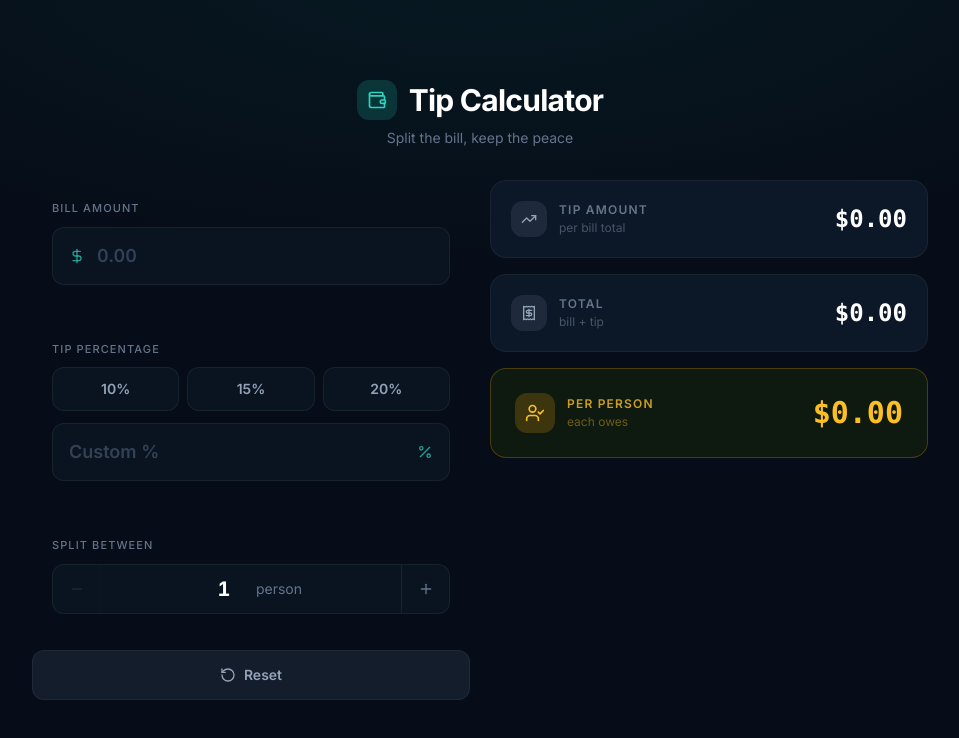
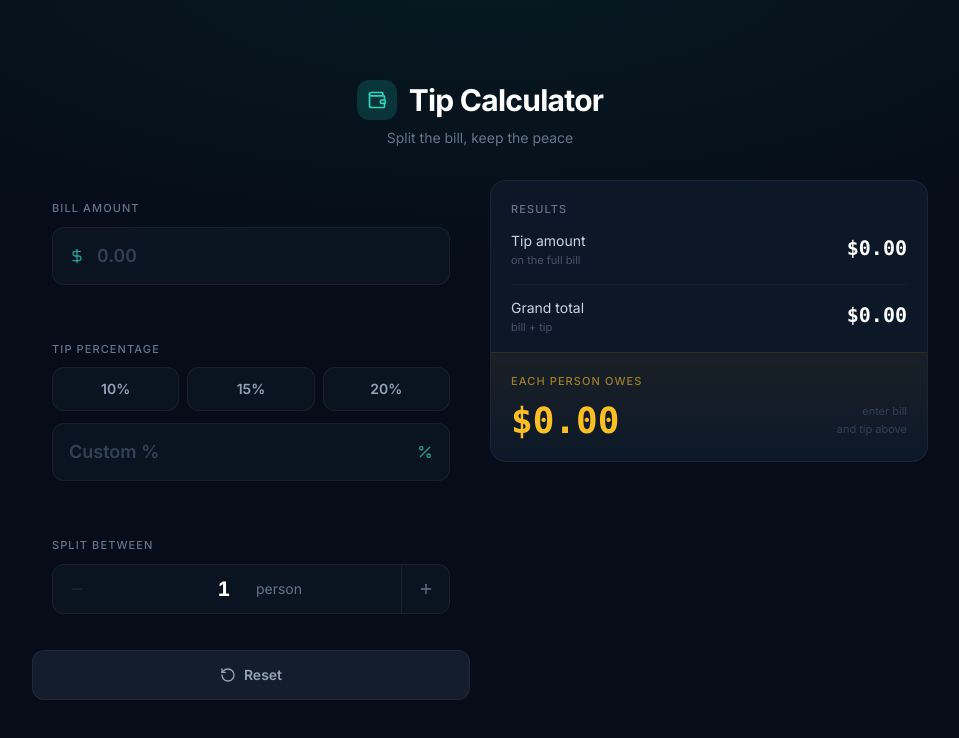
Before and after one commit to zain9008/Tip-Calculator, a Next.js app: page / in a window 1280 px wide. Shown: the top 738 px of the page, without its empty margins (160-1119 px from the left). Built offline with nearby package versions, Linux system fonts and the light colour scheme.

Commit message:
redesign: unify ResultPanel into single card with amber per-person section and math breakdown

```diff
--- a/components/ResultPanel.tsx
+++ b/components/ResultPanel.tsx
@@ -1,23 +1,28 @@
 "use client";
 
 import { AnimatePresence, motion } from "framer-motion";
-import { TrendingUp, Receipt, UserCheck } from "lucide-react";
 import { type CalculationResult, formatCurrency } from "@/lib/calculate";
 
 interface Props {
   result: CalculationResult | null;
 }
 
-function AnimatedValue({ value }: { value: string }) {
+function AnimatedValue({
+  value,
+  className,
+}: {
+  value: string;
+  className?: string;
+}) {
   return (
     <AnimatePresence mode="wait">
       <motion.span
         key={value}
-        initial={{ opacity: 0, y: 5 }}
+        initial={{ opacity: 0, y: 4 }}
         animate={{ opacity: 1, y: 0 }}
-        exit={{ opacity: 0, y: -5 }}
-        transition={{ duration: 0.12, ease: "easeOut" }}
-        className="tabular-nums"
+        exit={{ opacity: 0, y: -4 }}
+        transition={{ duration: 0.1, ease: "easeOut" }}
+        className={className}
       >
         {value}
       </motion.span>
@@ -31,61 +36,60 @@ export default function ResultPanel({ result }: Props) {
   const perPerson = result ? formatCurrency(result.perPerson) : "$0.00";
 
   return (
-    <div className="flex flex-col gap-4">
-      {/* Tip Amount */}
-      <div className="bg-[#0c1828] rounded-2xl p-5 border border-white/5 flex items-center justify-between gap-4">
-        <div className="flex items-center gap-3 min-w-0">
-          <div className="w-9 h-9 rounded-xl bg-slate-800 flex items-center justify-center flex-shrink-0">
-            <TrendingUp className="w-4 h-4 text-slate-400" />
-          </div>
-          <div className="min-w-0">
-            <p className="text-xs font-semibold uppercase tracking-widest text-slate-500">
-              Tip Amount
-            </p>
-            <p className="text-xs text-slate-600 mt-0.5">per bill total</p>
-          </div>
+    <div className="bg-[#0c1828] rounded-2xl border border-white/[0.06] overflow-hidden">
+      {/* Label */}
+      <div className="px-5 pt-5 pb-4">
+        <p className="text-[11px] font-medium uppercase tracking-widest text-slate-500">
+          Results
+        </p>
+      </div>
+
+      {/* Tip row */}
+      <div className="px-5 pb-4 flex items-start justify-between gap-4">
+        <div>
+          <p className="text-sm text-slate-300 leading-none mb-1">Tip amount</p>
+          <p className="text-[11px] text-slate-600">on the full bill</p>
         </div>
-        <div className="text-2xl font-bold text-white font-mono flex-shrink-0">
+        <div className="text-xl font-bold text-white tabular-nums font-mono flex-shrink-0">
           <AnimatedValue value={tipAmount} />
         </div>
       </div>
 
-      {/* Grand Total */}
-      <div className="bg-[#0c1828] rounded-2xl p-5 border border-white/5 flex items-center justify-between gap-4">
-        <div className="flex items-center gap-3 min-w-0">
-          <div className="w-9 h-9 rounded-xl bg-slate-800 flex items-center justify-center flex-shrink-0">
-            <Receipt className="w-4 h-4 text-slate-400" />
-          </div>
-          <div className="min-w-0">
-            <p className="text-xs font-semibold uppercase tracking-widest text-slate-500">
-              Total
-            </p>
-            <p className="text-xs text-slate-600 mt-0.5">bill + tip</p>
-          </div>
+      <div className="h-px bg-white/[0.04] mx-5" />
+
+      {/* Total row */}
+      <div className="px-5 py-4 flex items-start justify-between gap-4">
+        <div>
+          <p className="text-sm text-slate-300 leading-none mb-1">Grand total</p>
+          <p className="text-[11px] text-slate-600">bill + tip</p>
         </div>
-        <div className="text-2xl font-bold text-white font-mono flex-shrink-0">
+        <div className="text-xl font-bold text-white tabular-nums font-mono flex-shrink-0">
           <AnimatedValue value={total} />
         </div>
       </div>
 
-      {/* Per Person — highlighted */}
-      <div className="bg-[#0e1a0f] rounded-2xl p-6 border border-amber-500/25 flex items-center justify-between gap-4 relative overflow-hidden">
-        {/* Subtle background glow */}
-        <div className="absolute inset-0 bg-gradient-to-br from-amber-500/8 via-transparent to-transparent pointer-events-none" />
-
-        <div className="flex items-center gap-3 min-w-0 relative">
-          <div className="w-10 h-10 rounded-xl bg-amber-500/20 flex items-center justify-center flex-shrink-0">
-            <UserCheck className="w-5 h-5 text-amber-400" />
+      {/* Per person — prominent bottom section */}
+      <div className="border-t border-amber-500/[0.15] bg-gradient-to-b from-amber-500/[0.06] to-transparent px-5 py-5">
+        <p className="text-[11px] font-medium uppercase tracking-widest text-amber-400/60 mb-3">
+          Each person owes
+        </p>
+        <div className="flex items-end justify-between gap-3 min-w-0">
+          <div className="text-3xl sm:text-4xl font-bold text-amber-400 tabular-nums font-mono leading-none min-w-0 break-all">
+            <AnimatedValue value={perPerson} />
           </div>
-          <div className="min-w-0">
-            <p className="text-xs font-semibold uppercase tracking-widest text-amber-400/80">
-              Per Person
+          {result ? (
+            <p className="text-[11px] text-slate-600 text-right leading-relaxed pb-0.5 flex-shrink-0">
+              {formatCurrency(result.total)}
+              <br />
+              divided by {result.people}
             </p>
-            <p className="text-xs text-amber-400/40 mt-0.5">each owes</p>
-          </div>
-        </div>
-        <div className="text-3xl font-bold text-amber-400 font-mono flex-shrink-0 relative">
-          <AnimatedValue value={perPerson} />
+          ) : (
+            <p className="text-[11px] text-slate-700 text-right leading-relaxed pb-0.5 flex-shrink-0">
+              enter bill
+              <br />
+              and tip above
+            </p>
+          )}
         </div>
       </div>
     </div>
```
